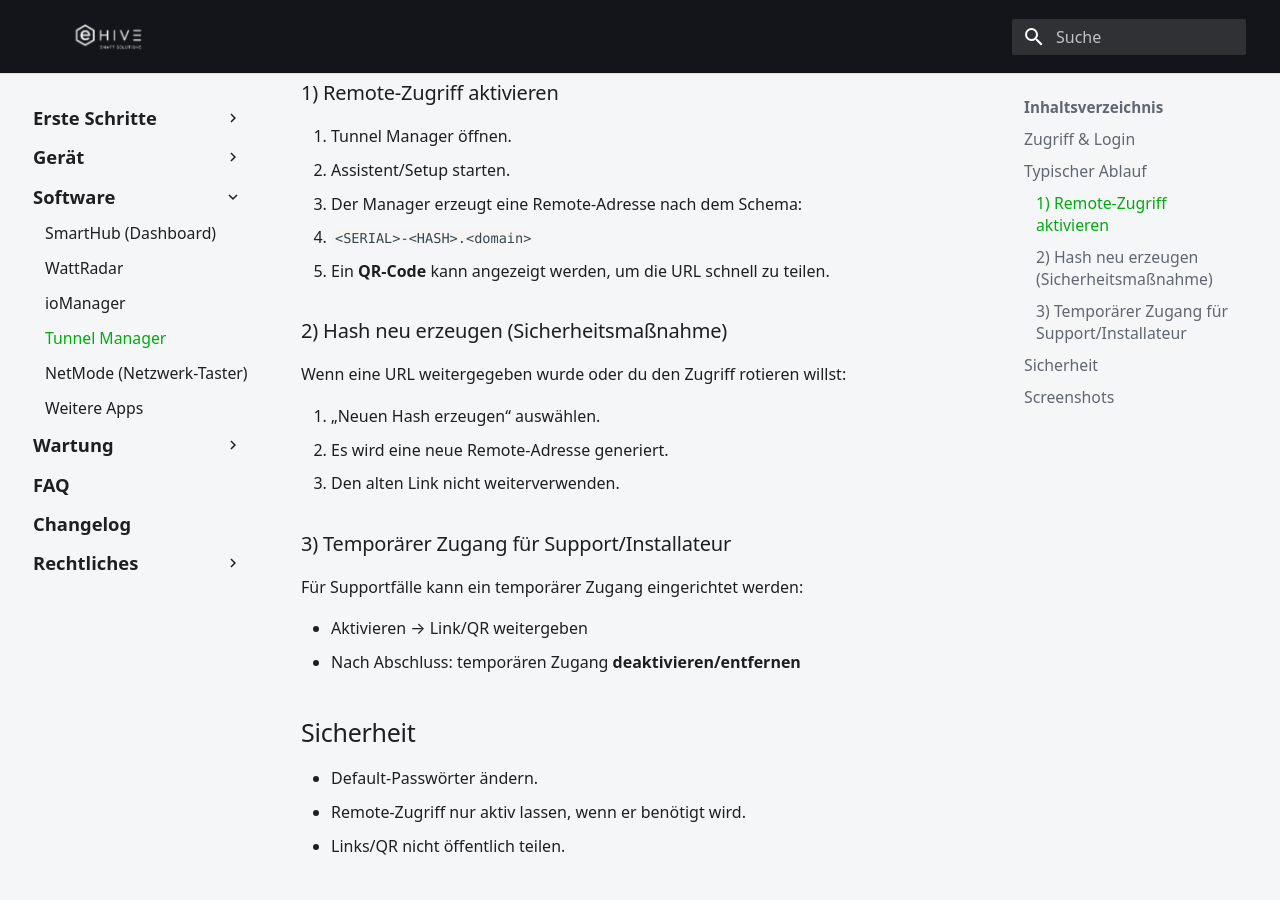
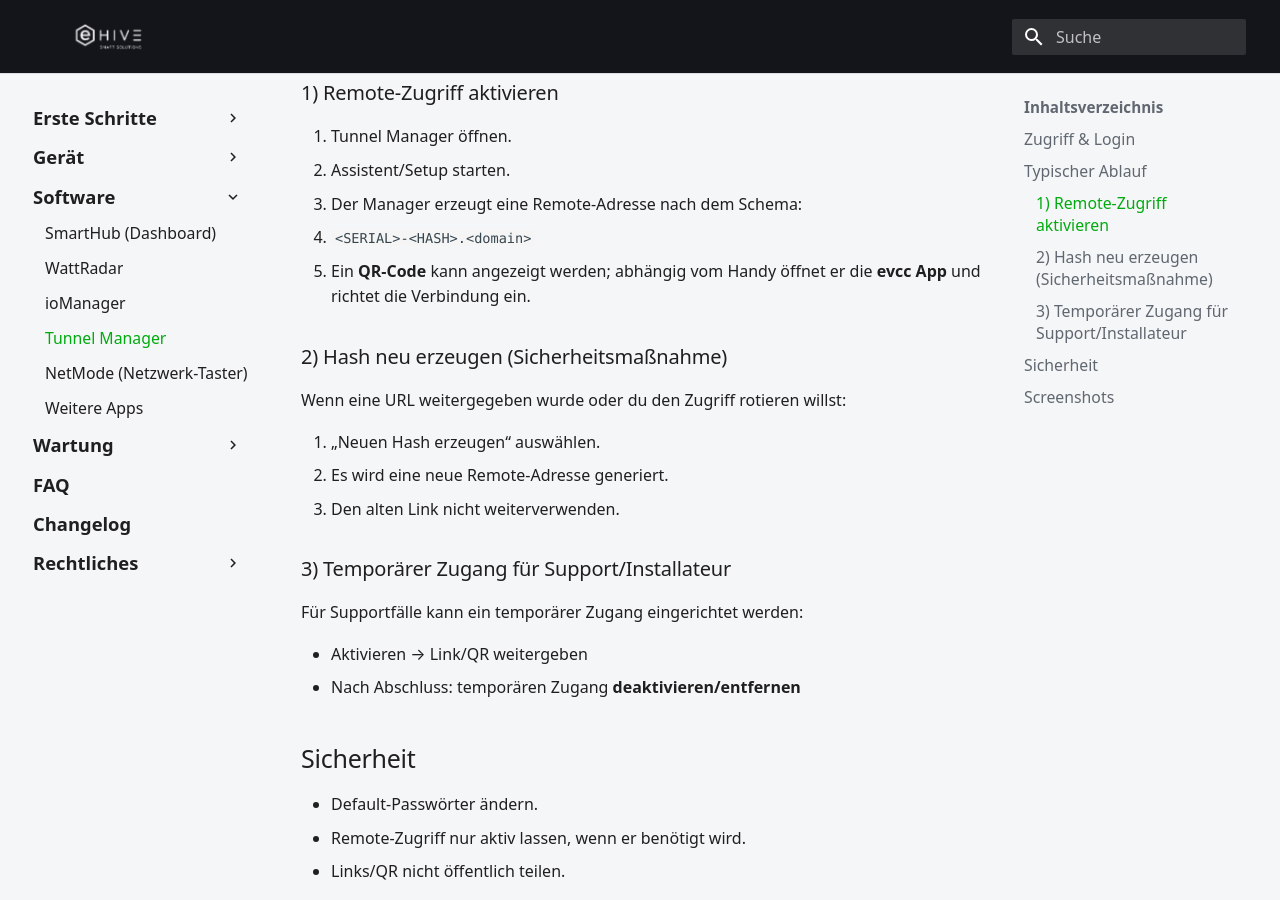
Before and after one commit to ehive-dev/doc, an MkDocs documentation site: the page built from docs/software/tunnel-manager.md, in a window 1280 px wide and 900 px high, scrolled down 562 px. Built offline with MkDocs 1.6.1 and Material for MkDocs 9.7.7, drawn with Linux system fonts in a browser that asks for light colours.

Commit message:
docs: passe qr-code beschreibung im tunnel manager an

```diff
--- a/docs/software/tunnel-manager.md
+++ b/docs/software/tunnel-manager.md
@@ -20,7 +20,7 @@ Der Tunnel Manager richtet einen Remote‑Zugriff ein.
 2. Assistent/Setup starten.
 3. Der Manager erzeugt eine Remote‑Adresse nach dem Schema:
    - `<SERIAL>-<HASH>.<domain>`
-4. Ein **QR‑Code** kann angezeigt werden, um die URL schnell zu teilen.
+4. Ein **QR‑Code** kann angezeigt werden; abhängig vom Handy öffnet er die **evcc App** und richtet die Verbindung ein.
 
 ### 2) Hash neu erzeugen (Sicherheitsmaßnahme)
 
```
